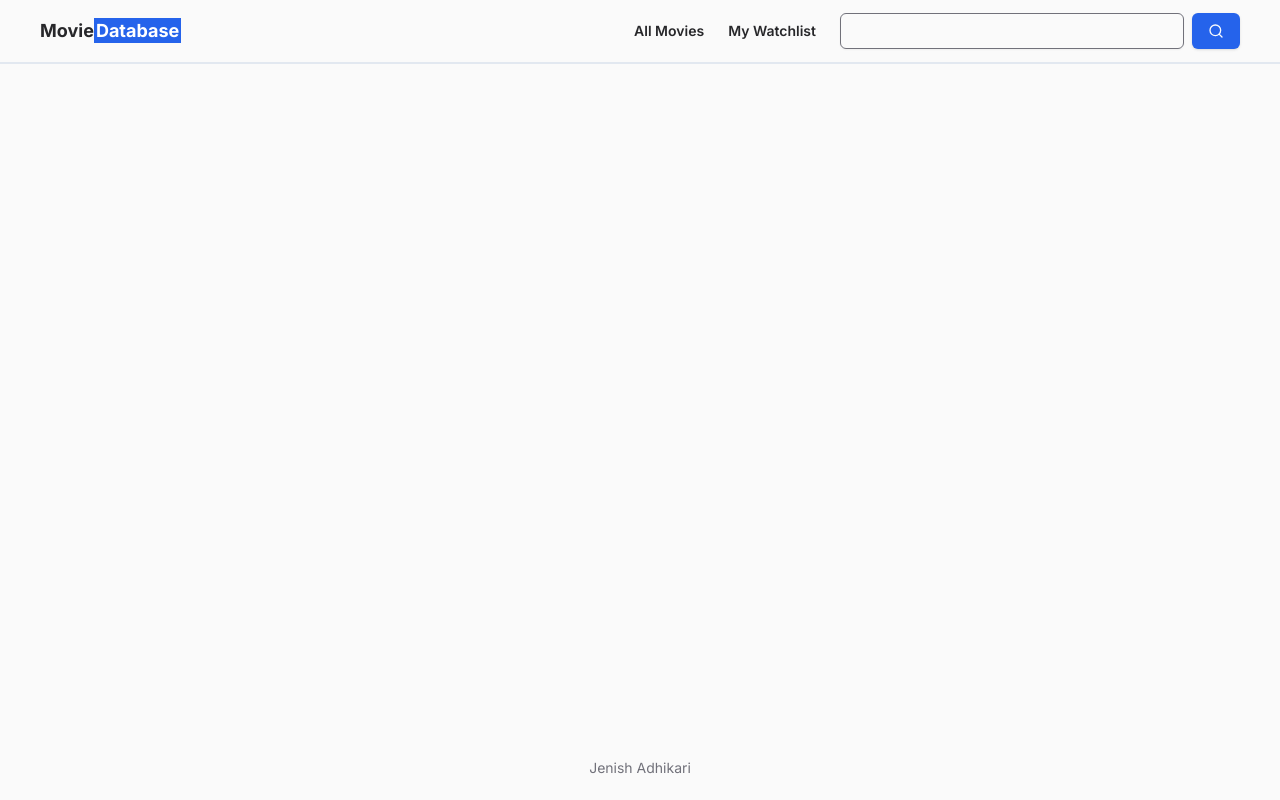
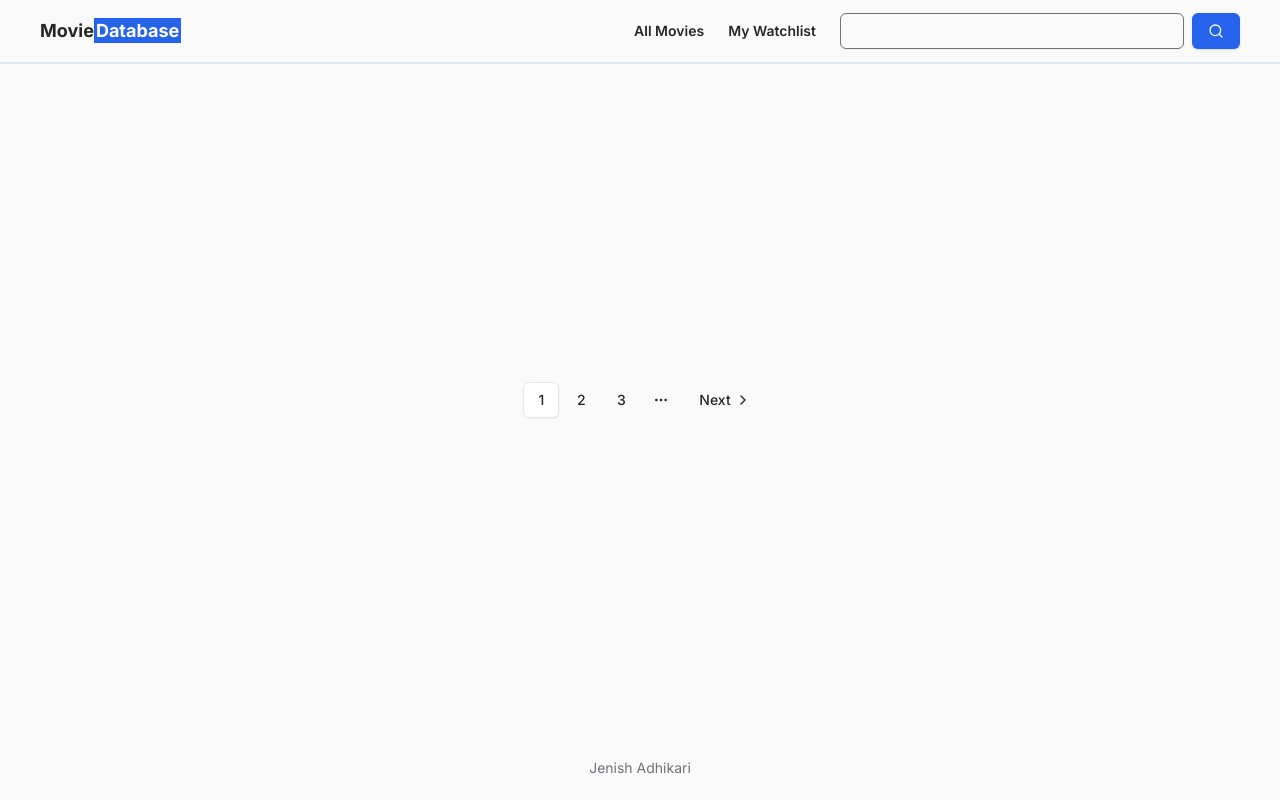
Before and after one commit to jenishxadhikari/movie-database, a React (Vite) app: page /movies in a window 1280 px wide. Built offline with nearby package versions, Linux system fonts and the light colour scheme.

Commit message:
feat: add pagination

```diff
--- /dev/null
+++ b/src/components/ui/pagination.jsx
@@ -0,0 +1,94 @@
+import * as React from 'react'
+
+import { ChevronLeft, ChevronRight, MoreHorizontal } from 'lucide-react'
+
+import { cn } from '@/lib/utils'
+
+import { buttonVariants } from '@/components/ui/button'
+
+const Pagination = ({ className, ...props }) => (
+  <nav
+    role="navigation"
+    aria-label="pagination"
+    className={cn('mx-auto flex w-full justify-center', className)}
+    {...props}
+  />
+)
+Pagination.displayName = 'Pagination'
+
+const PaginationContent = React.forwardRef(({ className, ...props }, ref) => (
+  <ul
+    ref={ref}
+    className={cn('flex flex-row items-center gap-1', className)}
+    {...props}
+  />
+))
+PaginationContent.displayName = 'PaginationContent'
+
+const PaginationItem = React.forwardRef(({ className, ...props }, ref) => (
+  <li ref={ref} className={cn('', className)} {...props} />
+))
+PaginationItem.displayName = 'PaginationItem'
+
+const PaginationLink = ({ className, isActive, size = 'icon', ...props }) => (
+  <a
+    aria-current={isActive ? 'page' : undefined}
+    className={cn(
+      buttonVariants({
+        variant: isActive ? 'outline' : 'ghost',
+        size,
+      }),
+      className
+    )}
+    {...props}
+  />
+)
+PaginationLink.displayName = 'PaginationLink'
+
+const PaginationPrevious = ({ className, ...props }) => (
+  <PaginationLink
+    aria-label="Go to previous page"
+    size="default"
+    className={cn('gap-1 pl-2.5', className)}
+    {...props}
+  >
+    <ChevronLeft className="h-4 w-4" />
+    <span>Previous</span>
+  </PaginationLink>
+)
+PaginationPrevious.displayName = 'PaginationPrevious'
+
+const PaginationNext = ({ className, ...props }) => (
+  <PaginationLink
+    aria-label="Go to next page"
+    size="default"
+    className={cn('gap-1 pr-2.5', className)}
+    {...props}
+  >
+    <span>Next</span>
+    <ChevronRight className="h-4 w-4" />
+  </PaginationLink>
+)
+PaginationNext.displayName = 'PaginationNext'
+
+const PaginationEllipsis = ({ className, ...props }) => (
+  <span
+    aria-hidden
+    className={cn('flex h-9 w-9 items-center justify-center', className)}
+    {...props}
+  >
+    <MoreHorizontal className="h-4 w-4" />
+    <span className="sr-only">More pages</span>
+  </span>
+)
+PaginationEllipsis.displayName = 'PaginationEllipsis'
+
+export {
+  Pagination,
+  PaginationContent,
+  PaginationLink,
+  PaginationItem,
+  PaginationPrevious,
+  PaginationNext,
+  PaginationEllipsis,
+}
--- a/src/pages/movies.jsx
+++ b/src/pages/movies.jsx
@@ -1,9 +1,71 @@
-import { Outlet } from 'react-router-dom'
+import { useState } from 'react'
+
+import {
+  Outlet,
+  useLocation,
+  useNavigate,
+  useSearchParams,
+} from 'react-router-dom'
+
+import {
+  Pagination,
+  PaginationContent,
+  PaginationEllipsis,
+  PaginationItem,
+  PaginationLink,
+  PaginationNext,
+  PaginationPrevious,
+} from '@/components/ui/pagination'
 
 export default function Movies() {
+  const navigate = useNavigate()
+  const location = useLocation()
+
+  const [searchParams] = useSearchParams()
+  const currentPage = Number(searchParams.get('page')) || 1
+
+  function handlePageChange(page) {
+    navigate(`${location.pathname}?page=${page}`)
+  }
+
+  function renderPaginationLink() {
+    const pages = [currentPage, currentPage + 1, currentPage + 2]
+    return pages.map((page) => (
+      <PaginationItem key={page}>
+        <PaginationLink
+          isActive={page === currentPage}
+          onClick={() => handlePageChange(page)}
+        >
+          {page}
+        </PaginationLink>
+      </PaginationItem>
+    ))
+  }
   return (
     <main className="flex flex-1 flex-col items-center justify-center gap-10 py-5">
       <Outlet />
+
+      <Pagination>
+        <PaginationContent>
+          <PaginationItem>
+            {currentPage > 1 && (
+              <PaginationPrevious
+                onClick={() => handlePageChange(currentPage - 1)}
+              />
+            )}
+          </PaginationItem>
+          {renderPaginationLink()}
+          <PaginationItem>
+            <PaginationEllipsis />
+          </PaginationItem>
+          <PaginationItem>
+            <PaginationNext
+              onClick={() => handlePageChange(currentPage + 1)}
+              disabled={currentPage === 500}
+            />
+          </PaginationItem>
+        </PaginationContent>
+      </Pagination>
     </main>
   )
 }
--- a/src/pages/popular.jsx
+++ b/src/pages/popular.jsx
@@ -1,6 +1,7 @@
 import { useEffect, useState } from 'react'
 
 import { Loader2 } from 'lucide-react'
+import { useSearchParams } from 'react-router-dom'
 import { Link } from 'react-router-dom'
 
 import {
@@ -14,6 +15,9 @@ import {
 import { MaxWidthWrapper } from '@/components/max-width-wrapper'
 
 export default function PopularMovies() {
+  const [searchParams] = useSearchParams()
+  const page = Number(searchParams.get('page')) || 1
+
   const [isLoading, setIsLoading] = useState(true)
   const [movies, setMovies] = useState([])
 
@@ -22,7 +26,7 @@ export default function PopularMovies() {
     async function fetchMovies() {
       try {
         const response = await fetch(
-          `https://api.themoviedb.org/3/movie/popular?language=en-US&page=1`,
+          `https://api.themoviedb.org/3/movie/popular?language=en-US&page=${page}`,
           {
             method: 'GET',
             headers: {
@@ -40,7 +44,7 @@ export default function PopularMovies() {
       }
     }
     fetchMovies()
-  }, [])
+  }, [page])
 
   if (isLoading || !movies) {
     return (
--- a/src/pages/top-rated.jsx
+++ b/src/pages/top-rated.jsx
@@ -1,6 +1,7 @@
 import { useEffect, useState } from 'react'
 
 import { Loader2 } from 'lucide-react'
+import { useSearchParams } from 'react-router-dom'
 import { Link } from 'react-router-dom'
 
 import {
@@ -14,6 +15,9 @@ import {
 import { MaxWidthWrapper } from '@/components/max-width-wrapper'
 
 export default function TopRatedMovies() {
+  const [searchParams] = useSearchParams()
+  const page = Number(searchParams.get('page')) || 1
+
   const [isLoading, setIsLoading] = useState(true)
   const [movies, setMovies] = useState([])
 
@@ -22,7 +26,7 @@ export default function TopRatedMovies() {
     async function fetchMovies() {
       try {
         const response = await fetch(
-          `https://api.themoviedb.org/3/movie/top_rated?language=en-US&page=1`,
+          `https://api.themoviedb.org/3/movie/top_rated?language=en-US&page=${page}`,
           {
             method: 'GET',
             headers: {
@@ -40,7 +44,7 @@ export default function TopRatedMovies() {
       }
     }
     fetchMovies()
-  }, [])
+  }, [page])
 
   if (isLoading || !movies) {
     return (
--- a/src/pages/trending.jsx
+++ b/src/pages/trending.jsx
@@ -1,7 +1,7 @@
 import { useEffect, useState } from 'react'
 
 import { Loader2 } from 'lucide-react'
-import { Link } from 'react-router-dom'
+import { Link, useSearchParams } from 'react-router-dom'
 
 import {
   Card,
@@ -20,12 +20,14 @@ import {
 import { MaxWidthWrapper } from '@/components/max-width-wrapper'
 
 export default function TrendingMovies() {
+  const [searchParams] = useSearchParams()
+  const page = Number(searchParams.get('page')) || 1
+
   const [value, setValue] = useState('week')
-  const [apiUrl, setApiUrl] = useState(
-    `https://api.themoviedb.org/3/trending/movie/week?language=en-US&page=1`
-  )
   const [movies, setMovies] = useState([])
   const [isLoading, setIsLoading] = useState(true)
+
+  const apiUrl = `https://api.themoviedb.org/3/trending/movie/${value}?language=en-US&page=${page}`
 
   useEffect(() => {
     setIsLoading(true)
@@ -47,12 +49,10 @@ export default function TrendingMovies() {
       }
     }
     fetchMovies()
-  }, [apiUrl])
+  }, [apiUrl, page])
 
   function handleValueChange(newValue) {
     setValue(newValue)
-    const updatedUrl = apiUrl.replace(/week|day/, newValue)
-    setApiUrl(updatedUrl)
   }
 
   if (isLoading || !movies) {
```
